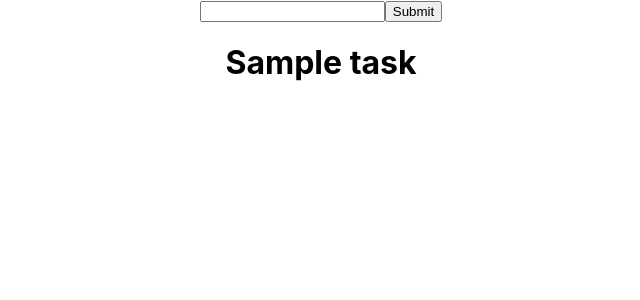
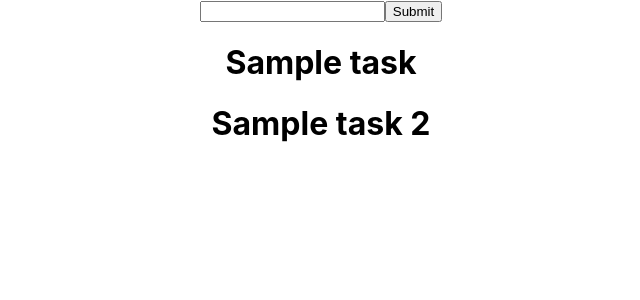
Before and after one commit to Zadag/react-todo, a React (Create React App) app: page / in a window 1280 px wide. Shown: the top 300 px of the page, without its empty margins (319-959 px from the left). Built offline with nearby package versions, Linux system fonts and the light colour scheme.

Commit message:
implements addTask

```diff
--- a/src/App.js
+++ b/src/App.js
@@ -6,14 +6,16 @@ class App extends React.Component {
   constructor(props) {
     super(props);
     this.state = {
-      tasks: ["Sample task"],
+      tasks: ["Sample task", "Sample task 2"],
     };
     this.addTask = this.addTask.bind(this);
   }
 
-  addTask(task) {
+  addTask() {
+    const task = document.querySelector("input").value;
+
     this.setState({
-      tasks: this.state.tasks.push(task),
+      tasks: [...this.state.tasks, task],
     });
   }
 
@@ -22,7 +24,7 @@ class App extends React.Component {
       <div className="App">
         <div className="submit-tasks">
           <input type="text"></input>
-          <button>Submit</button>
+          <button onClick={this.addTask}>Submit</button>
           <Overview tasks={this.state.tasks} />
         </div>
       </div>
--- a/src/components/Overview.js
+++ b/src/components/Overview.js
@@ -1,7 +1,7 @@
 import React from "react";
 
 const Overview = ({ tasks }) => {
-  return tasks.map((task) => <h1>{task}</h1>);
+  return tasks.map((task) => <h1 key={task}>{task}</h1>);
 };
 
 export default Overview;
```
